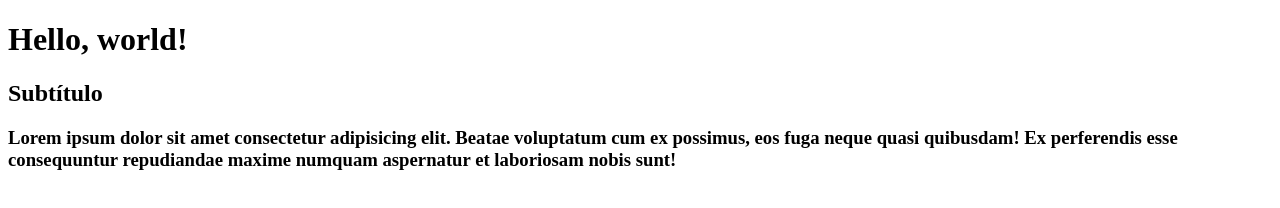
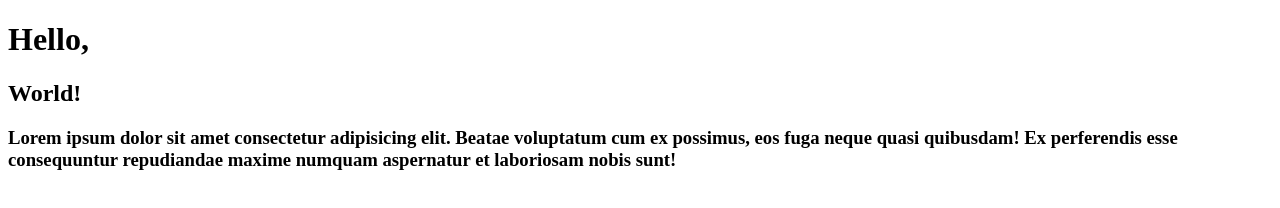
Before and after one commit to WendeL-Braga/curso-git, a plain HTML site: page index.html in a window 1280 px wide. Drawn offline with Linux system fonts and the light colour scheme.

Commit message:
[OUTRO DEV] Commit de alterações para atualizar

```diff
--- a/index.html
+++ b/index.html
@@ -7,9 +7,9 @@
 </head>
 <body>
     <h1>
-        Hello, world!
+        Hello,
     </h1>
-    <h2>Subtítulo</h2>
+    <h2>World!</h2>
     <h3>Lorem ipsum dolor sit amet consectetur adipisicing elit. Beatae voluptatum cum ex possimus, eos fuga neque quasi quibusdam! Ex perferendis esse consequuntur repudiandae maxime numquam aspernatur et laboriosam nobis sunt!</h3>
 </body>
 </html>
```
